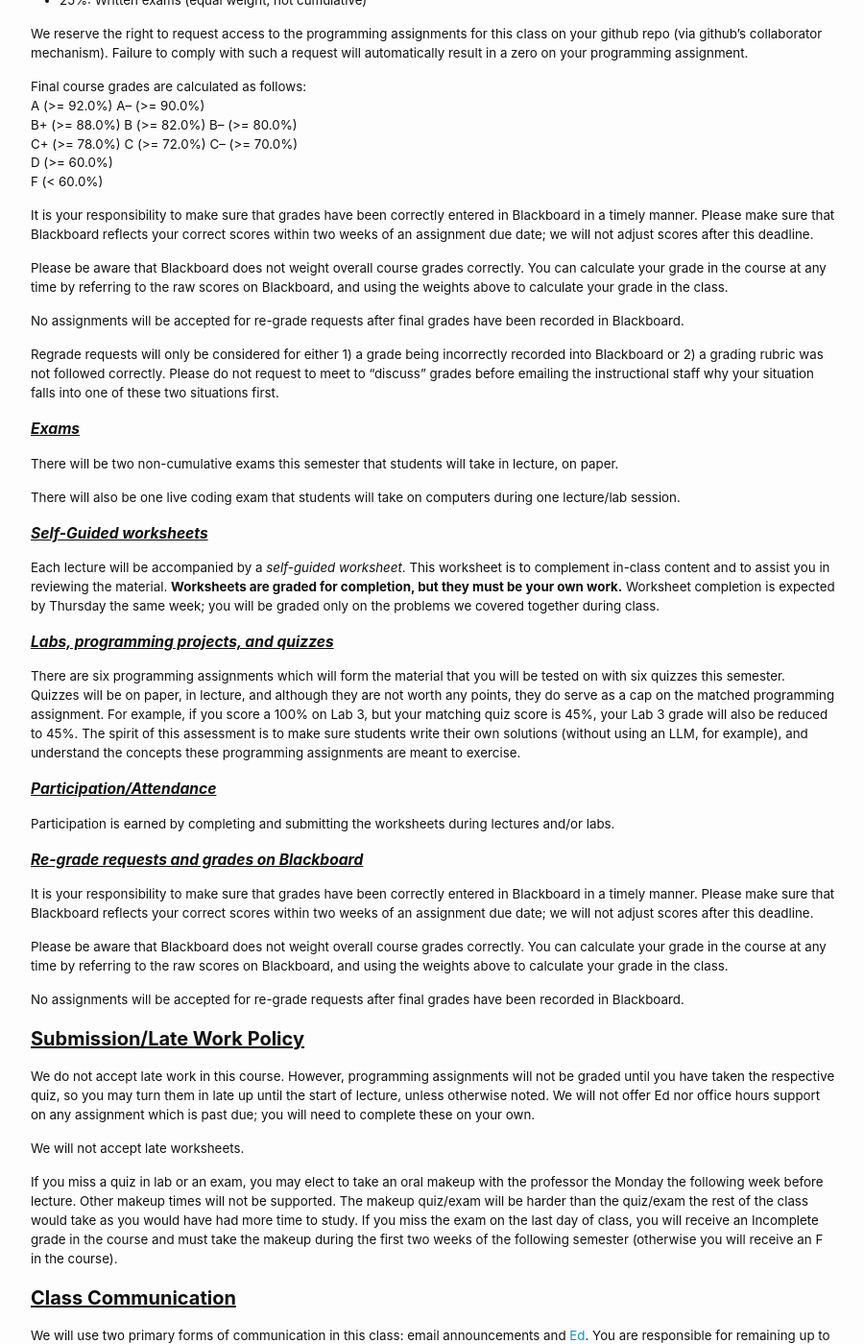
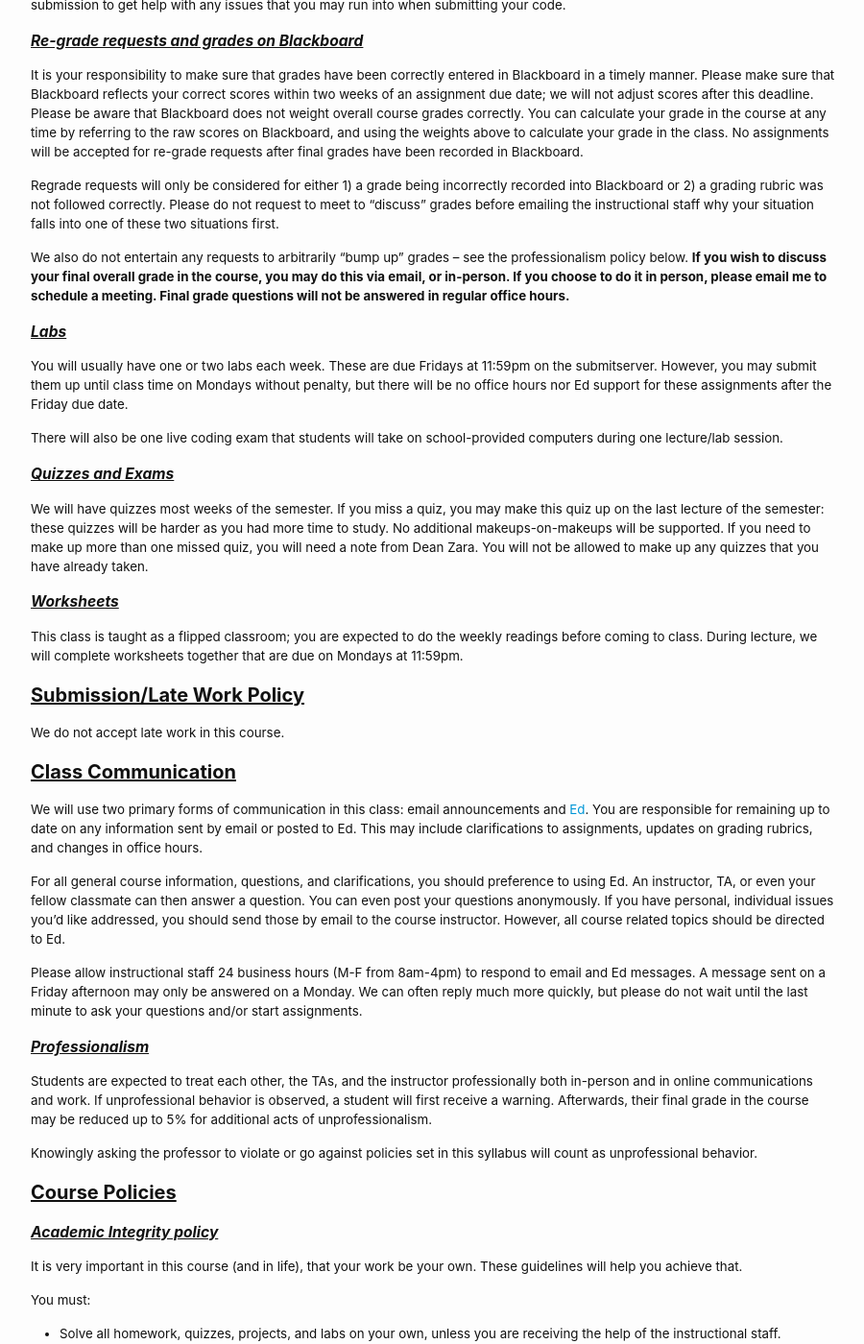
Before and after one commit to cs2113-s25/cs2113-s25.github.io, a Jekyll site: the page built from syllabus.md, in a window 1280 px wide and 1400 px high, scrolled down 2024 px. Shown: the whole window at 96% size, without its empty margins (188-1088 px from the left). Built offline with Jekyll 4.4.1, drawn with Linux system fonts in a browser that asks for light colours; some of the changed text lies outside the part shown.

Commit message:
inital commit

```diff
--- a/syllabus.md
+++ b/syllabus.md
@@ -20,12 +20,12 @@
 
 ### Meeting Time and Course Staff
 
-* Lecture: DUQUES 151
-  * Mon. 8AM - 10:30AM with Dr. Kinga (professor)
+* Lecture: MPA 305
+  * Mon 10AM - 12:30PM with Dr. Kinga (professor)
 * Lab
-  * Mon. 2:10PM - 3:20PM (SEH 4040, section 30) with Zack Rahbar (lead) and Laura Anker
-  * Wed. 3:35PM - 4:45PM (TOMP 405, section 31) with Ozzy Simpson (lead) and Laith Najjab
-  * Wed. 3:35PM - 4:45PM (SEH 4040, section 32) with Abde Manaaf (lead) and Nate Dixon
+  * Wed 11:10AM - 12:25PM (SEH 4040, section 31) with TBA
+  * Wed 11:10AM - 12:25PM (TOMP 405, section 30) with TBA
+
 
 ### Office hours
 * TBA
@@ -37,18 +37,18 @@
 
 ### Course Description
 
-In this course, students will learn how to write object-oriented code using Java. Concepts will focus on object-oriented thinking, software composition, inheritance and polymorphism, unit testing, and design patterns. Programming techniques, assignments and lab exercises will focus on Java, specifically, the language and its core libraries. The course will be conducted lab-style with a mix of lecture, lab assignments and projects.
+In this course, students will learn how to write and debug object-oriented code using Java. Concepts will focus on object-oriented thinking, software composition, inheritance and polymorphism, unit testing, and design patterns.
 
 ### Learning Outcomes
 By the end of this course, students will be able to:
 
-- Practice advanced software development with large projects that involve multiple classes, encapsulation, inheritance, and polymorphism.
+- Practice advanced software development that involve multiple classes, encapsulation, inheritance, and polymorphism.
 - Understand programming language features such as interfaces, abstract classes, generics, and their underlying representation in memory.
 - Experience GUI design and implementation
 - Practice basic networking and IO programming
 - Develop an understanding of software engineering principles
-- Develop an understanding of unit testing
-- Demonstrate skill in problem solving by going from complex word description to implementation.
+- Develop an understanding of unit testing and debugging
+- Demonstrate skill in problem solving by going from unit tests to implementation.
 
 ## Textbook and Resources
 
@@ -67,23 +67,17 @@
 
 Having completed the pre-reqs, you are expected to submit well-written code:
 
-- Comments must be substantive.
-- Select readable variable names and method names.
-- Use consistent indentation (preferred: two or four spaces).
+- Write legible, well-documented code.
 - Be able to describe and answer questions about your code when prompted.
-- Verify your grade on programming assignments on the submitserver; we will be using your scores on the submitserver as your grade. **It is your responsibility to submit your code early and often to the submitserver** and ensure it passes all the test cases there. Note that, under load, the submitserver may take longer than a few seconds to return your score if many other students are also using it simultaneously. We will not accept any code that has not been submitted to the submitserver before the deadline. When using the submitserver, your grade will be the score you see on the submitserver. Make sure you leave yourself ample time before assignment submission to get help with any issues that you may run into when submitting your code.
 - Commit your changes incrementally to git, whether in the same day/coding session, or across days. Your git commit history must show evidence that you worked on your code meaningfully over time (as opposed to just checking in large blocks of code). We recommend students commit after they pass a new test case.
 
 ## Grading
 
 ### Grading Breakdown
-   * 3%: Participation (via in-class worksheets)
-   * 2%: Lab 0 and Lab 0.5 (equal weight)
-   * 20%: Labs 1-4 (equal weight)
-   * 30%: Programming projects (not equal weight)
-   * 0%: Quizzes on labs and projects (* see below)
+   * 3%: Worksheets
+   * 10%: Labs (equal weight)
+   * 67%: Quizzes (equal weight)
    * 20%: Live coding exam
-   * 25%: Written exams (equal weight, not cumulative)
 
 We reserve the right to request access to the programming assignments for this class on your github repo (via github's collaborator mechanism). Failure to comply with such a request will automatically result in a zero on your programming assignment.
 
@@ -94,65 +88,45 @@
 D (>= 60.0%)
 F (< 60.0%)
 
+**It is your responsibility to submit your code early and often to the submitserver** and ensure it passes all the test cases there. Note that, under load, the submitserver may take longer than a few seconds to return your score if many other students are also using it simultaneously. We will not accept any code that has not been submitted to the submitserver before the deadline. When using the submitserver, your grade will be the score you see on the submitserver. Make sure you leave yourself ample time before assignment submission to get help with any issues that you may run into when submitting your code.
 
-It is your responsibility to make sure that grades have been correctly entered in Blackboard in a timely manner. Please make sure that Blackboard reflects your correct scores within two weeks of an assignment due date; we will not adjust scores after this deadline.
+### Re-grade requests and grades on Blackboard
 
-Please be aware that Blackboard does not weight overall course grades correctly. You can calculate your grade in the course at any time by referring to the raw scores on Blackboard, and using the weights above to calculate your grade in the class.
-
-No assignments will be accepted for re-grade requests after final grades have been recorded in Blackboard.
+It is your responsibility to make sure that grades have been correctly entered in Blackboard in a timely manner. Please make sure that Blackboard reflects your correct scores within two weeks of an assignment due date; we will not adjust scores after this deadline. Please be aware that Blackboard does not weight overall course grades correctly. You can calculate your grade in the course at any time by referring to the raw scores on Blackboard, and using the weights above to calculate your grade in the class. No assignments will be accepted for re-grade requests after final grades have been recorded in Blackboard.
 
 Regrade requests will only be considered for either 1) a grade being incorrectly recorded into Blackboard or 2) a grading rubric was not followed correctly. Please do not request to meet to "discuss" grades before emailing the instructional staff why your situation falls into one of these two situations first.
 
-### Exams
+We also do not entertain any requests to arbitrarily "bump up" grades -- see the professionalism policy below. **If you wish to discuss your final overall grade in the course, you may do this via email, or in-person. If you choose to do it in person, please email me to schedule a meeting. Final grade questions  will not be answered in regular office hours.**
 
-There will be two non-cumulative exams this semester that students will take in lecture, on paper.
+### Labs
 
-There will also be one live coding exam that students will take on computers during one lecture/lab session.
+You will usually have one or two labs each week. These are due Fridays at 11:59pm on the submitserver. However, you may submit them up until class time on Mondays without penalty, but there will be no office hours nor Ed support for these assignments after the Friday due date.
 
-### Self-Guided worksheets
+There will also be one live coding exam that students will take on school-provided computers during one lecture/lab session.
 
-Each lecture will be accompanied by a *self-guided worksheet*. This worksheet is to complement in-class content and to assist you in reviewing the material. **Worksheets are graded for completion, but they must be your own work.** Worksheet completion is expected by Thursday the same week; you will be graded only on the problems we covered together during class.
+### Quizzes and Exams
 
-### Labs, programming projects, and quizzes
+We will have quizzes most weeks of the semester. If you miss a quiz, you may make this quiz up on the last lecture of the semester: these quizzes will be harder as you had more time to study. No additional makeups-on-makeups will be supported. If you need to make up more than one missed quiz, you will need a note from Dean Zara. You will not be allowed to make up any quizzes that you have already taken.
 
-There are six programming assignments which will form the material that you will be tested on with six quizzes this semester. Quizzes will be on paper, in lecture, and although they are not worth any points, they do serve as a cap on the matched programming assignment. For example, if you score a 100% on Lab 3, but your matching quiz score is 45%, your Lab 3 grade will also be reduced to 45%. The spirit of this assessment is to make sure students write their own solutions (without using an LLM, for example), and understand the concepts these programming assignments are meant to exercise.
+### Worksheets
 
-### Participation/Attendance
-
-Participation is earned by completing and submitting the worksheets during lectures and/or labs.
-
-### Re-grade requests and grades on Blackboard
-
-It is your responsibility to make sure that grades have been correctly entered in Blackboard in a timely manner. Please make sure that Blackboard reflects your correct scores within two weeks of an assignment due date; we will not adjust scores after this deadline.
-
-Please be aware that Blackboard does not weight overall course grades correctly. You can calculate your grade in the course at any time by referring to the raw scores on Blackboard, and using the weights above to calculate your grade in the class.
-
-No assignments will be accepted for re-grade requests after final grades have been recorded in Blackboard.
+This class is taught as a flipped classroom; you are expected to do the weekly readings before coming to class. During lecture, we will complete worksheets together that are due on Mondays at 11:59pm.
 
 ## Submission/Late Work Policy
 
-We do not accept late work in this course. However, programming assignments will not be graded until you have taken the respective quiz, so you may turn them in late up until the start of lecture, unless otherwise noted. We will not offer Ed nor office hours support on any assignment which is past due; you will need to complete these on your own.
-
-We will not accept late worksheets.
-
-If you miss a quiz in lab or an exam, you may elect to take an oral makeup with the professor the Monday the following week before lecture. Other makeup times will not be supported. The makeup quiz/exam will be harder than the quiz/exam the rest of the class would take as you would have had more time to study. If you miss the exam on the last day of class, you will receive an Incomplete grade in the course and must take the makeup during the first two weeks of the following semester (otherwise you will receive an F in the course).
+We do not accept late work in this course.
 
 ## Class Communication
 
-We will use two primary forms of communication in this class: email announcements and [Ed](https://edstem.org/us/courses/58495/discussion/). You are responsible for remaining up to date on any information sent by email or posted to Ed. This may include clarifications to assignments, updates on grading rubrics, and changes in office hours.
+We will use two primary forms of communication in this class: email announcements and [Ed](https://edstem.org/us/courses/69891/discussion/). You are responsible for remaining up to date on any information sent by email or posted to Ed. This may include clarifications to assignments, updates on grading rubrics, and changes in office hours.
 
-For all general course information, questions, and clarifications, you should preference to using Ed. An instructor, TA, or even your fellow classmate can then answer a question. You can even post your questions anonymously.
-
-If you have personal, individual issues you'd like addressed, you should send those by  email to the course instructor. However, all course related topics should be directed to Ed.
+For all general course information, questions, and clarifications, you should preference to using Ed. An instructor, TA, or even your fellow classmate can then answer a question. You can even post your questions anonymously. If you have personal, individual issues you'd like addressed, you should send those by  email to the course instructor. However, all course related topics should be directed to Ed.
 
 Please allow instructional staff 24 business hours (M-F from 8am-4pm) to respond to email and Ed messages. A message sent on a Friday afternoon may only be answered on a Monday. We can often reply much more quickly, but please do not wait until the last minute to ask your questions and/or start assignments.
 
-We also have an [anonymous feedback form](https://forms.gle/fzfc5oCBgDgwiNjn6) available for students in this class.
-
 ### Professionalism
 
-Students are expected to treat each other, the TAs, and the instructor professionally both in-person and in online communications and work. If unprofessional behavior is observed, a student will first receive a warning. Afterwards, their final grade in the course may be reduced up to 5% (as a loss of the participation points this semester) for additional acts of unprofessionalism.
-Unprofessionalism covers activities (or lack thereof) on the group project this semester (see below).
+Students are expected to treat each other, the TAs, and the instructor professionally both in-person and in online communications and work. If unprofessional behavior is observed, a student will first receive a warning. Afterwards, their final grade in the course may be reduced up to 5% for additional acts of unprofessionalism.
 
 Knowingly asking the professor to violate or go against policies set in this syllabus will count as unprofessional behavior.
 
@@ -165,8 +139,6 @@
 You must:
 
 - Solve all homework, quizzes, projects, and labs on your own, unless you are receiving the help of the instructional staff.
-- Write the names of any students you collaborated with as a comment at the top of your main/README file (subject to the constraints below).
-- Notify your instructor if you are using a tutor (this is not a problem, just let your instructor know).
 
 You may:
 -  Discuss any of the English requirements of the assignment specifications with other students; you may ask for clarification, in English, of the assignment requirements. However, you are NOT allowed to discuss high level solutions to these assignments (see below).
@@ -174,24 +146,17 @@
 You may NOT:
 
 - Copy code to or from other students or people outside of the class.
-- Discuss general approaches to solving the homework problems with other students. The pen-to-paper, fingers-to-keyboard work should be your own.
+- Discuss general approaches to solving the homework problems with other students.
 - Have another student look at a specific snippet of your code (e.g., 2+ lines) to help you debug a programming error.
 - Have someone else write code for you.
 - Copy code from the internet.
-- Write code as a group and then submit identical or slightly modified versions -- if you discuss general approaches to solving a problem together, you still must be writing up your own independent solution.
-- Use any LLM (such as ChatGPT) to generate any of your code, or generate a skeleton of your code that you then modify.
+- Use any LLM (such as ChatGPT) to generate any of your code, or generate a skeleton of your code that you then modify. You may also not use an LLM for any other reason in this course.
 
 *Penalties for violating the code or the policies described here include failing this course*, and are elaborated in the [GW Academic Integrity Code](https://studentconduct.gwu.edu/code-academic-integrity). Note that the _minimum_ punishment is failure of the assignment. Additional actions could include failure of the class, suspension, or expulsion.
-
-
-**Please note that in the context of this class, all projects and labs are considering programming/coding assignments. Many actions fall under the <u>"You may NOT"</u> list above**
 
 ### Use of Electronic Course Materials and Class Recordings
 
 Students are encouraged to use electronic course materials, including recorded class sessions, for private personal use in connection with their academic program of study. Electronic course materials and recorded class sessions should not be shared or used for non-course related purposes unless express permission has been granted by the instructor. Students who impermissibly share any electronic course materials are subject to discipline under the Student Code of Conduct. Please contact the instructor if you have questions regarding what constitutes permissible or impermissible use of electronic course materials and/or recorded class sessions. Please contact Disability Support Services if you have questions or need assistance in accessing electronic course materials.
-
-Some videos will be shared on password protected links. You should not share the passwords beyond this class or download and share those videos with others. This is a violation of the privacy of your fellow students and could lead to disciplinary actions on the Student Code of Conduct.
-
 
 ### University policy on observance of religious holidays
 
```
